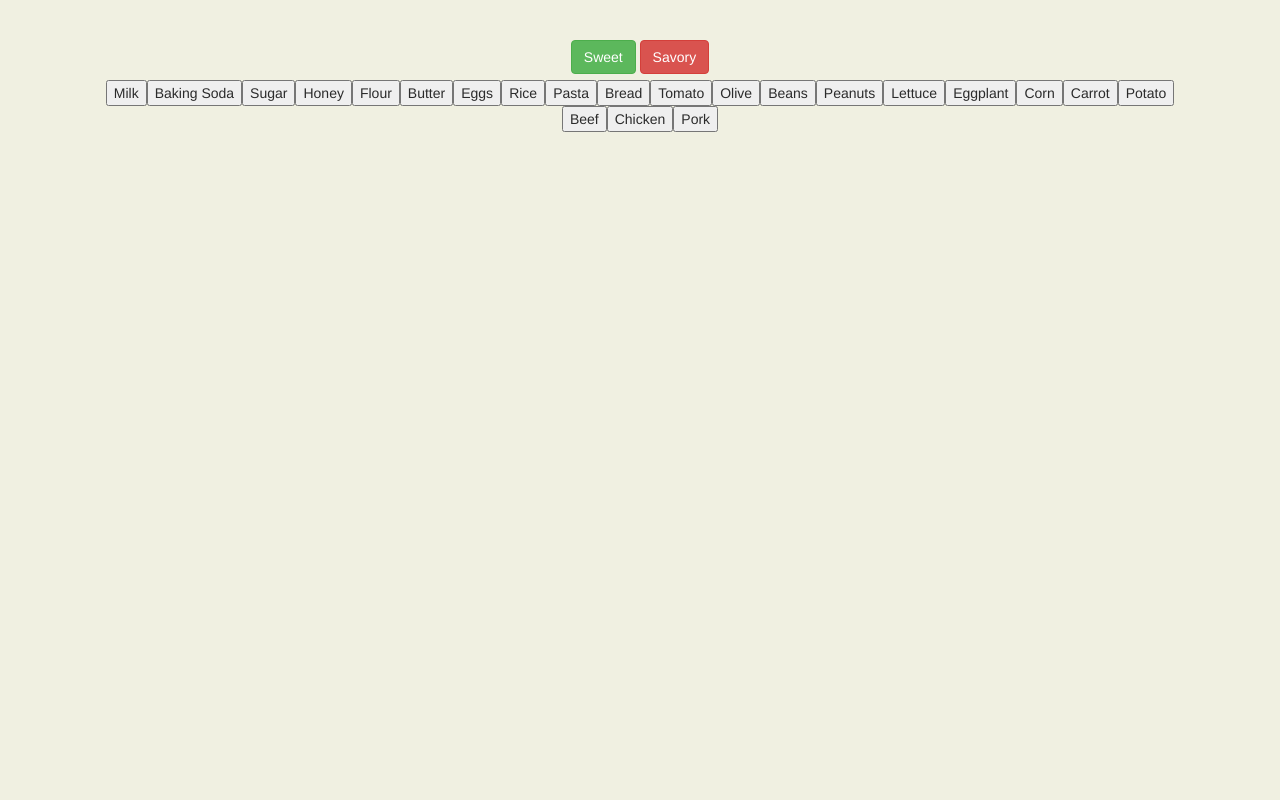
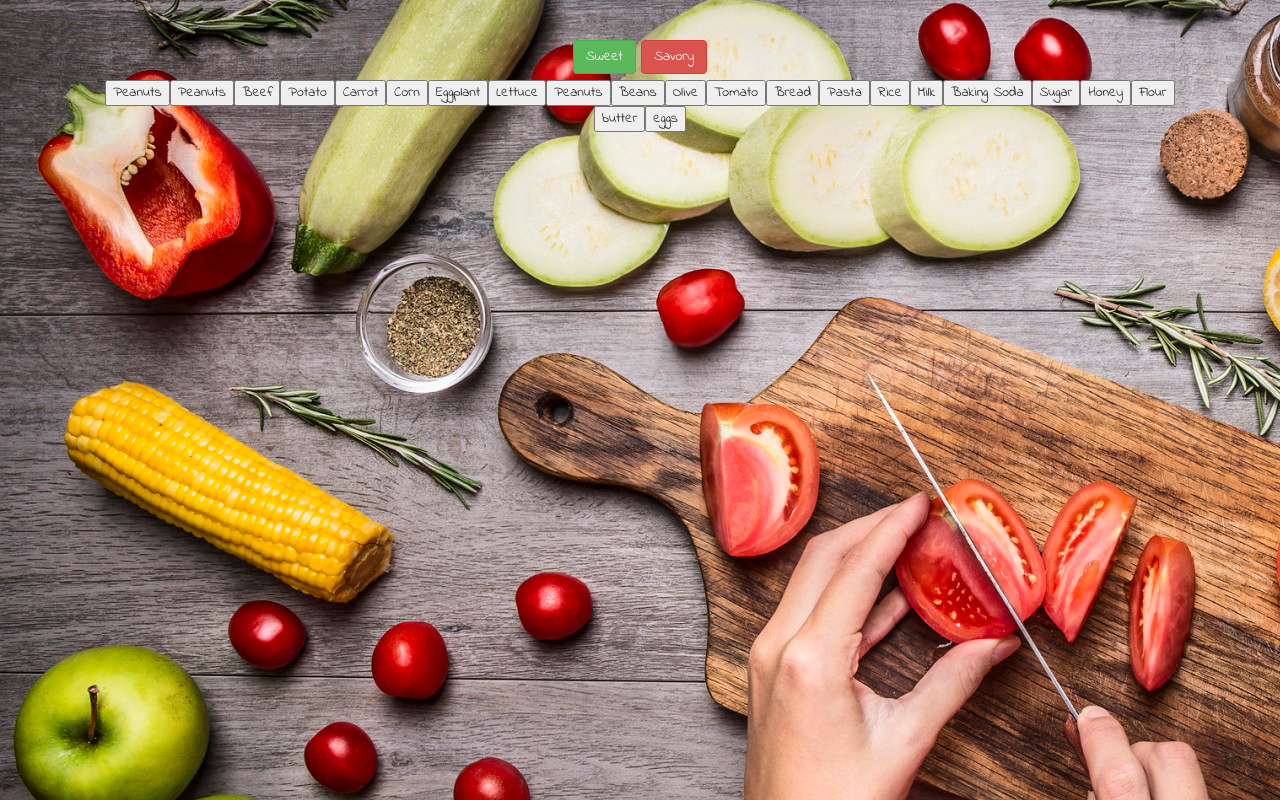
Before and after one commit to djbatt/Meal-Plan-Project-1, a plain HTML site: page index.html in a window 1280 px wide. Drawn offline with nearby package versions, Linux system fonts and the light colour scheme.

Commit message:
added background img and google font

```diff
--- a/Assets/CSS/style.css
+++ b/Assets/CSS/style.css
@@ -1,4 +1,6 @@
 body {
+    font-family: 'Indie Flower', cursive;
     color: #2b2b2b;
     background-color: #f0f0e1;
+    background-image: url(../Images/background1.jpg);
 }
--- a/Assets/Javascript/app.js
+++ b/Assets/Javascript/app.js
@@ -1,48 +1,109 @@
 $(document).ready(function(){
-    // user inputs ingredients in their household, out of a list of buttons
-    // ask if sweet or savory // desserts or main meals
-    // depending on sweet or savory, and ingredients listed display recipes
-    // also display meal plan, cooking tips, nutritional facts
-    // use two or three apis to pull this data onto our page
-    // decide on a js library to use
-    // somehow use firebase to store user input data
 
-    var ingredients = {
-        baking: ["Eggs", "Butter", "Flour", "Honey", "Sugar", "Baking Soda", "Milk"],
-        grains: ["Rice", "Pasta", "Bread"],
-        vegetables: ["Tomato", "Olive", "Beans", "Peanuts", "Lettuce", "Eggplant", "Corn", "Carrot", "Potato"],
-        meats: ["Beef", "Chicken", "Pork"]
-        // cut down ingredients only what we need, when we decide that
+    var ingredients = [{
+            ingredient: "eggs",
+            savory: true,
+            sweet: true
+        }, {
+            ingredient: "butter",
+            savory: true,
+            sweet: true
+        }, {
+            ingredient: "Flour",
+            savory: false,
+            sweet: true
+        }, {
+            ingredient: "Honey",
+            savory: false,
+            sweet: true
+        }, {
+            ingredient: "Sugar",
+            savory: false,
+            sweet: true
+        }, {
+            ingredient: "Baking Soda",
+            savory: false,
+            sweet: true
+        }, {
+            ingredient: "Milk",
+            savory: false,
+            sweet: true
+        }, {
+            ingredient: "Rice",
+            savory: true,
+            sweet: false
+        }, {
+            ingredient: "Pasta",
+            savory: true,
+            sweet: false
+        }, {
+            ingredient: "Bread",
+            savory: true,
+            sweet: true
+        }, {
+            ingredient: "Tomato",
+            savory: true,
+            sweet: false
+        }, {
+            ingredient: "Olive",
+            savory: true,
+            sweet: false
+        }, {
+            ingredient: "Beans",
+            savory: true,
+            sweet: false
+        }, {
+            ingredient: "Peanuts",
+            savory: true,
+            sweet: true
+        }, {
+            ingredient: "Lettuce",
+            savory: true,
+            sweet: false
+        }, {
+            ingredient: "Eggplant",
+            savory: true,
+            sweet: false
+        }, {
+            ingredient: "Corn",
+            savory: true,
+            sweet: false
+        }, {
+            ingredient: "Carrot",
+            savory: true,
+            sweet: true
+        }, {
+            ingredient: "Potato",
+            savory: true,
+            sweet: false
+        }, {
+            ingredient: "Beef",
+            savory: true,
+            sweet: false
+        }, {
+            ingredient: "Peanuts",
+            savory: true,
+            sweet: false
+        }, {
+            ingredient: "Peanuts",
+            savory: true,
+            sweet: false
+        }]
+
+    function flavorCheck() {
+
     }
 
+    $(document).on("click", ".ingredient", flavorCheck);
+
     function displayIngredients() {
-        for (var i = 0; i < ingredients.baking.length; i++) {
+        for (var i = 0; i < ingredients.length; i++) {
             var ingBtn = $("<button>");
-            ingBtn.addClass("baking");
-            ingBtn.text(ingredients.baking[i]);
+            ingBtn.addClass("ingredient");
+            ingBtn.text(ingredients[i].ingredient);
             $("#ingredientColumn").prepend(ingBtn);
         }
-        for (var i = 0; i < ingredients.grains.length; i++) {
-            var ingBtn = $("<button>");
-            ingBtn.addClass("grains");
-            ingBtn.text(ingredients.grains[i]);
-            $("#ingredientColumn").append(ingBtn);
-        }
-        for (var i = 0; i < ingredients.vegetables.length; i++) {
-            var ingBtn = $("<button>");
-            ingBtn.addClass("vegetables");
-            ingBtn.text(ingredients.vegetables[i]);
-            $("#ingredientColumn").append(ingBtn);
-        }
-        for (var i = 0; i < ingredients.meats.length; i++) {
-            var ingBtn = $("<button>");
-            ingBtn.addClass("meats");
-            ingBtn.text(ingredients.meats[i]);
-            $("#ingredientColumn").append(ingBtn);
-        }
     }
-    var sweet;
-    var savory;
 
     displayIngredients();
 });
--- a/index.html
+++ b/index.html
@@ -7,6 +7,7 @@
     <script src="https://code.jquery.com/jquery-3.3.1.min.js" integrity="sha256-FgpCb/KJQlLNfOu91ta32o/NMZxltwRo8QtmkMRdAu8="crossorigin="anonymous"></script>
     <script src="https://maxcdn.bootstrapcdn.com/bootstrap/3.3.7/js/bootstrap.min.js" integrity="sha384-Tc5IQib027qvyjSMfHjOMaLkfuWVxZxUPnCJA7l2mCWNIpG9mGCD8wGNIcPD7Txa" crossorigin="anonymous"></script>
     <script src="Assets/Javascript/app.js"></script>
+    <link href="https://fonts.googleapis.com/css?family=Indie+Flower" rel="stylesheet">
     <link rel="stylesheet" href="https://maxcdn.bootstrapcdn.com/bootstrap/3.3.7/css/bootstrap.min.css" integrity="sha384-BVYiiSIFeK1dGmJRAkycuHAHRg32OmUcww7on3RYdg4Va+PmSTsz/K68vbdEjh4u" crossorigin="anonymous">
     <link rel="stylesheet" href="Assets/CSS/style.css">
 </head>
```
